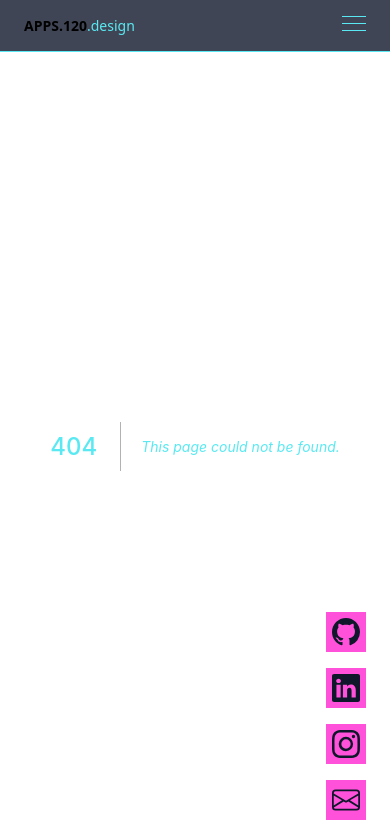
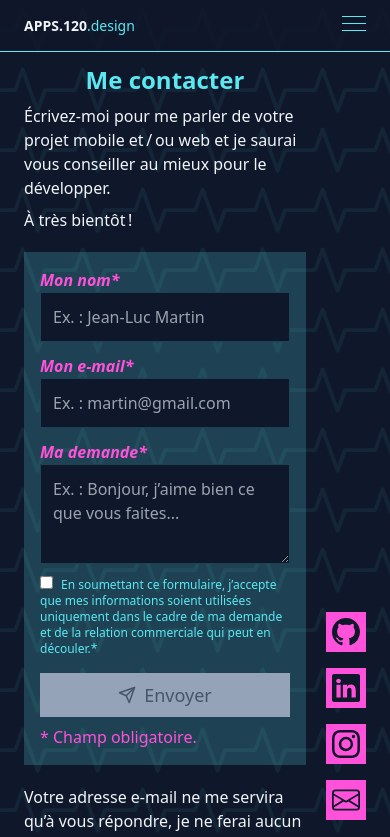
Before and after one commit to centvingt/my-portfolio, a Next.js app: page /contact in a window 390 px wide. Before the commit this address had no page. Shown: the top 837 px of the page. Built offline with nearby package versions, Linux system fonts and the light colour scheme.

Commit message:
Intégration de la page de contact au format mobile

```diff
--- /dev/null
+++ b/pages/contact/index.tsx
@@ -0,0 +1,169 @@
+import { ChangeEvent, FC, useState, useRef, useEffect } from 'react'
+import { IconContext } from 'react-icons'
+import { FiSend } from 'react-icons/fi'
+
+const ContactPage: FC = () => {
+    const [name, setName] = useState('')
+    const [email, setEmail] = useState('')
+    const [message, setMessage] = useState('')
+    const [consent, setConsent] = useState(false)
+
+    const formContactRef = useRef<HTMLFormElement>(null)
+    const submitButtonRef = useRef<HTMLButtonElement>(null)
+
+    useEffect(() => {
+        formContactRef.current?.addEventListener('change', e => {
+            const consentInput = formContactRef.current?.consent
+            const submitButton = submitButtonRef.current
+
+            if (consentInput.checked) consentInput?.setCustomValidity('')
+            else
+                consentInput?.setCustomValidity(
+                    'Merci de donner votre consentement avant d’envoyer votre message.'
+                )
+
+            const formIsValid = formContactRef.current?.checkValidity()
+
+            console.log('formIsValid', formIsValid)
+
+            if (formIsValid) submitButton?.removeAttribute('disabled')
+            else submitButton?.setAttribute('disabled', 'true')
+        })
+    }, [])
+
+    const handleNameInput = (e: ChangeEvent<HTMLInputElement>) => {
+        setName(e.target.value)
+    }
+    const handleEmailInput = (e: ChangeEvent<HTMLInputElement>) => {
+        setEmail(e.target.value)
+    }
+    const handleMessageTextarea = (e: ChangeEvent<HTMLTextAreaElement>) => {
+        setMessage(e.target.value)
+    }
+    const handleConsentCheckbox = (e: ChangeEvent<HTMLInputElement>) => {
+        setConsent(e.target.checked)
+    }
+
+    return (
+        <div className="pr-layout mt-10 grid-cols-12 gap-5 sm:container sm:mx-auto md:grid">
+            <header>
+                <h1>Me contacter</h1>
+                <p>
+                    Écrivez-moi pour me parler de votre projet mobile
+                    et&thinsp;/&thinsp;ou web et je saurai vous conseiller au
+                    mieux pour le développer.
+                </p>
+                <p>À très bientôt&thinsp;!</p>
+            </header>
+            <main>
+                <form
+                    className="0 my-5 bg-accent/20 p-4 text-accent"
+                    ref={formContactRef}
+                >
+                    <fieldset className="invalid:text-tonic">
+                        <label
+                            className="block font-semibold italic"
+                            htmlFor="subject"
+                        >
+                            Mon nom*
+                        </label>
+                        <input
+                            className="input"
+                            type="text"
+                            name="name"
+                            id="name"
+                            value={name}
+                            onChange={handleNameInput}
+                            required
+                            placeholder="Ex. : Jean-Luc Martin"
+                        />
+                    </fieldset>
+
+                    <fieldset className="invalid:text-tonic">
+                        <label
+                            className="block font-semibold italic"
+                            htmlFor="email"
+                        >
+                            Mon e-mail*
+                        </label>
+                        <input
+                            className="input"
+                            type="email"
+                            name="email"
+                            id="email"
+                            value={email}
+                            onChange={handleEmailInput}
+                            required
+                            placeholder="Ex. : martin@gmail.com"
+                        />
+                    </fieldset>
+
+                    <fieldset className="invalid:text-tonic">
+                        <label
+                            className="block font-semibold italic"
+                            htmlFor="message"
+                        >
+                            Ma demande*
+                        </label>
+                        <textarea
+                            className="input min-h-[100px]"
+                            name="message"
+                            id="message"
+                            value={message}
+                            onChange={handleMessageTextarea}
+                            required
+                            placeholder="Ex. : Bonjour, j’aime bien ce que vous faites..."
+                        />
+                    </fieldset>
+
+                    <fieldset className="leading-3 invalid:text-tonic">
+                        <input
+                            type="checkbox"
+                            name="consent"
+                            id="consent"
+                            className="mr-2"
+                            checked={consent}
+                            onChange={handleConsentCheckbox}
+                        />
+                        <label htmlFor="consent" className="text-xs">
+                            En soumettant ce formulaire, j’accepte que mes
+                            informations soient utilisées uniquement dans le
+                            cadre de ma demande et de la relation commerciale
+                            qui peut en découler.*
+                        </label>
+                    </fieldset>
+
+                    <button
+                        disabled
+                        type="submit"
+                        className="mt-4 grid w-full grid-cols-[18px_max-content] items-center justify-center gap-2 bg-accent py-2 px-4 text-lg font-medium text-slate-900 disabled:bg-slate-400 disabled:text-slate-600"
+                        ref={submitButtonRef}
+                    >
+                        <IconContext.Provider value={{ size: '18px' }}>
+                            <FiSend />
+                        </IconContext.Provider>
+                        Envoyer
+                    </button>
+                    <p className="text-tonic">* Champ obligatoire.</p>
+                </form>
+                <p>
+                    Votre adresse e-mail ne me servira qu’à vous répondre, je ne
+                    ferai aucun commerce des données que vous me transmettrer
+                    par ce formulaire de contact.
+                </p>
+                <h2>Mentions légales</h2>
+                <p>
+                    Portfolio de Vincent Caronnet, développeur mobile et web
+                    habitant au 11 rue Averroès, 93500 Pantin, France.
+                </p>
+                <p>
+                    Site hébergé par Netlify, 2325 3rd Street, Suite 296, San
+                    Francisco, California 94107, USA.
+                </p>
+                <p>© Vincent Caronnet 2022.</p>
+            </main>
+        </div>
+    )
+}
+
+export default ContactPage
--- a/styles/globals.css
+++ b/styles/globals.css
@@ -47,4 +47,7 @@
     .buttons-container {
         @apply -mt-4 grid grid-cols-[repeat(auto-fill,_minmax(256px,_1fr))] gap-5 gap-y-0;
     }
+    .input {
+        @apply mb-3 block w-full border border-accent/20 bg-slate-900 p-3 text-accent focus:border-accent focus:outline-none focus:invalid:border-tonic;
+    }
 }
```
